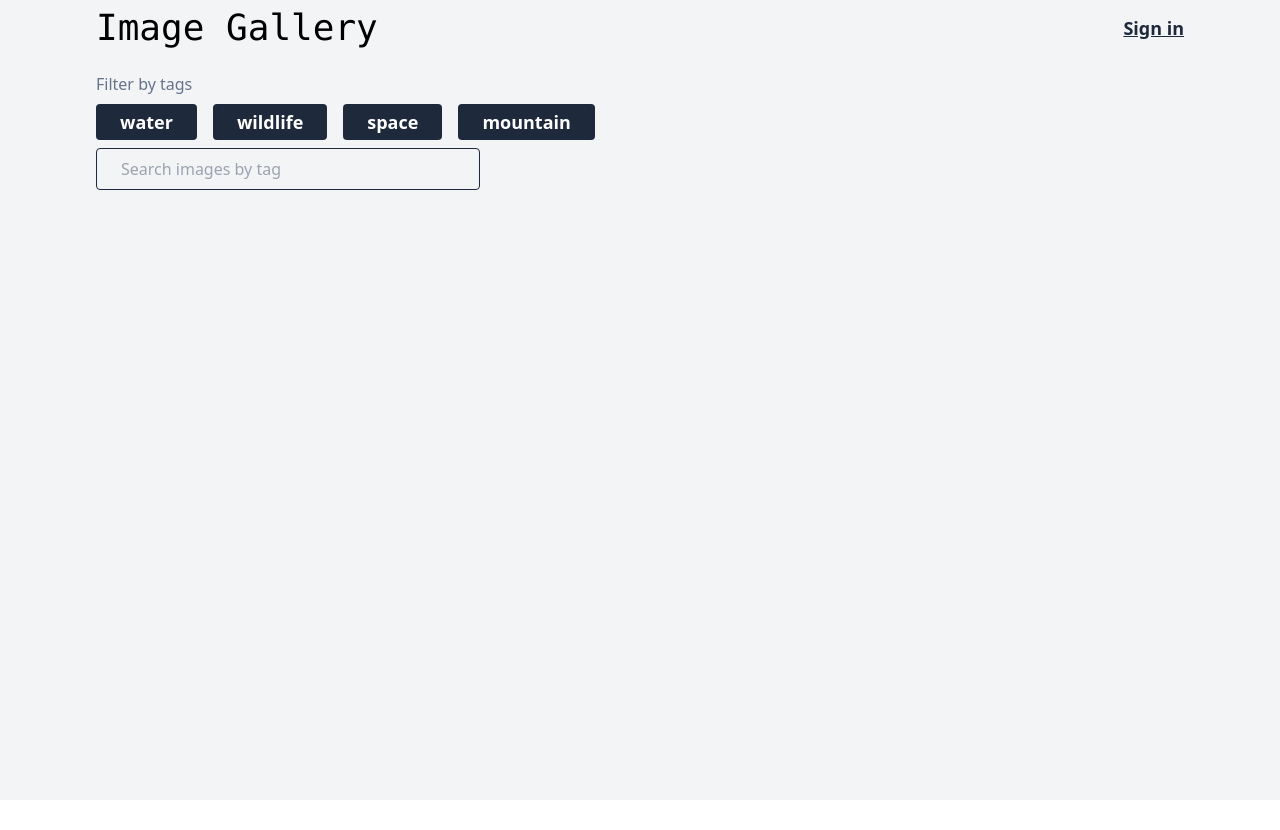
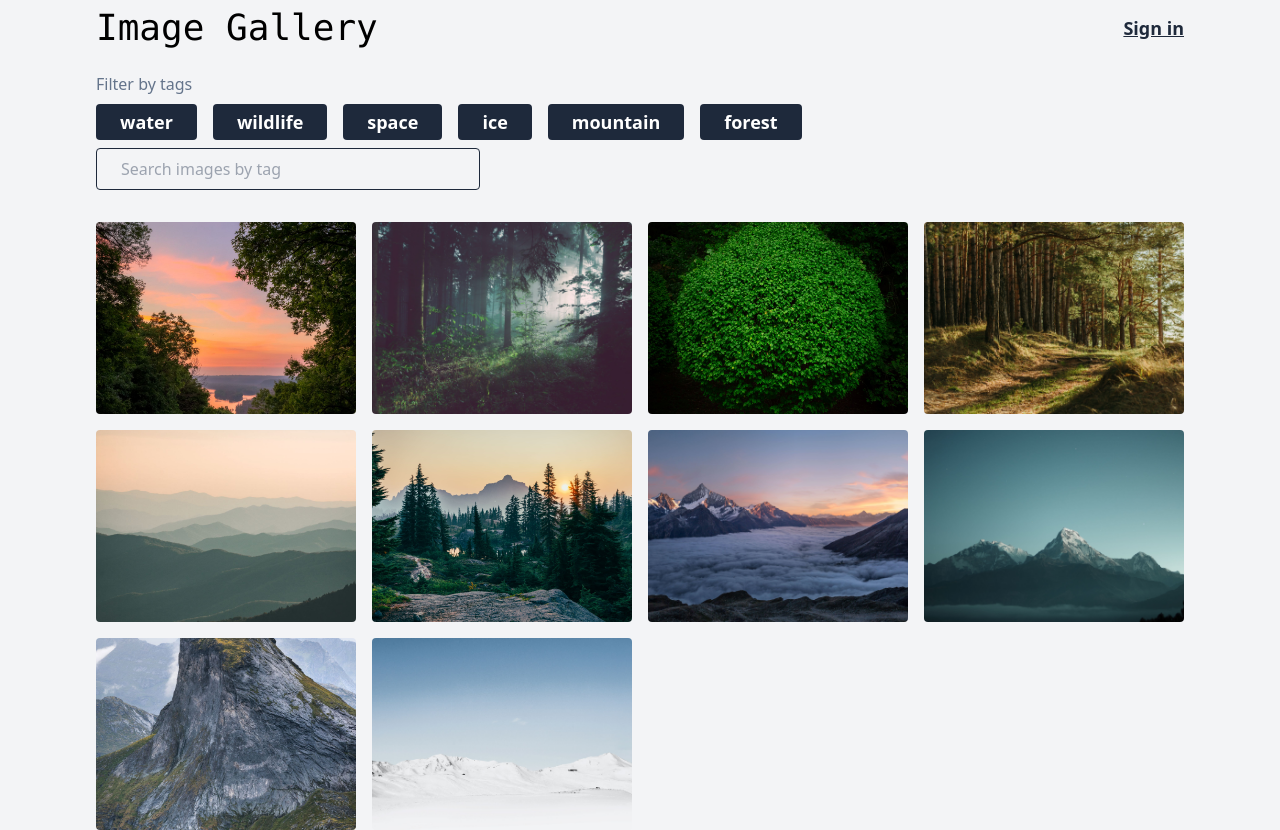
Before and after one commit to Ayothegod/hng-frontend, a Next.js app in the folder frontend-task-3/: page / in a window 1280 px wide. Before the commit the page ends 800 px from the top, so only its background shows below. Built offline with nearby package versions, Linux system fonts and the light colour scheme.

Commit message:
add signin page and complete gallery

```diff
--- /dev/null
+++ b/frontend-task-3/src/components/ImageBox.jsx
@@ -0,0 +1,14 @@
+import Image from "next/image"
+import placehold from "../assets/placeholder.png";
+
+
+const ImageBox = ({data}) => {
+    // console.log(data)
+  return (
+    <div>
+        <Image src={data ? data?.imgUrl : placehold} alt={data?.alt} placeholder="blur" className="h-48 w-full rounded object-cover" />
+    </div>
+  )
+}
+
+export default ImageBox
--- a/frontend-task-3/src/pages/index.jsx
+++ b/frontend-task-3/src/pages/index.jsx
@@ -1,12 +1,31 @@
-// import Image from "next/image";
-
 import Button from "@/components/ui/Button";
+import { imageData } from "@/lib/imageData";
+import Image from "next/image";
+import placehold from "../assets/placeholder.png";
+import ImageBox from "@/components/ImageBox";
 
 export default function Home() {
+  // console.log(imageData[0].imgUrl);
   const user = false;
+  // const url = imageData[5].imgUrl;
 
   if (user) {
-    return <>Sign in to your account</>;
+    return (
+      <main className="h-screen bg-gray-100">
+        <div className="flex items-center justify-center h-full">
+          <div className="flex flex-col gap-4 px-4">
+            <p className="font-semibold text-2xl">Sign-in to access the gallery.</p>
+
+            <form className="space-y-4">
+              <input type="text" placeholder="email address..." className="w-full bg-transparent border-2 border-slate-800 rounded px-2 py-2 md:py-2 md:px-4 focus:ring" />
+              <input type="password" placeholder="password..." className="w-full bg-transparent border-2 border-slate-800 rounded px-2 py-2 md:py-2 md:px-4 focus:ring"/>
+
+              <button className="w-full bg-slate-800 border-none rounded px-2 py-2 md:py-2 md:px-4 text-white font-medium text-lg">get access</button>
+            </form>
+          </div>
+        </div>
+      </main>
+    );
   }
 
   return (
@@ -16,7 +35,8 @@ export default function Home() {
         <header className="py-2 flex items-center justify-between">
           <p className="font-mono text-2xl md:text-4xl">Image Gallery</p>
           <div>
-            {/* <Image src={} alt="user image"/> */}
+            {/* {!url ? "loading" : <Image src={url}   alt="user image" placeholder="blur"
+            className="h-20 w-20 rounded"/>} */}
             <p className="font-semibold text-slate-800 underline text-lg">
               {user ? user?.email : "Sign in"}
             </p>
@@ -28,18 +48,29 @@ export default function Home() {
           <div className="space-y-2">
             <p className="text-slate-500 font-medium">Filter by tags</p>
 
-            <div className="flex gap-4">
-            <Button>water</Button>
-            <Button>wildlife</Button>
-            <Button>space</Button>
-            <Button>mountain</Button>
+            <div className="flex gap-4 overflow-x-auto">
+              <Button>water</Button>
+              <Button>wildlife</Button>
+              <Button>space</Button>
+              <Button>ice</Button>
+              <Button>mountain</Button>
+              <Button>forest</Button>
             </div>
-
           </div>
 
           <div className="">
-            <input type="text" placeholder="Search images by tag" className="bg-transparent border border-slate-800 rounded px-4 py-2 md:py-2 md:px-6 w-full sm:w-96" />
+            <input
+              type="text"
+              placeholder="Search images by tag"
+              className="bg-transparent border border-slate-800 rounded px-4 py-2 md:py-2 md:px-6 w-full sm:w-96 focus:ring"
+            />
           </div>
+        </div>
+
+        <div className="grid grid-cols-2 sm:grid-cols-3 md:grid-cols-4 gap-4 mt-8">
+          {imageData.slice(0, 10).map((data) => (
+            <ImageBox key={data.id} data={data} />
+          ))}
         </div>
       </main>
     </main>
```
Also changed, not shown: frontend-task-3/src/assets/placeholder.png (added).
